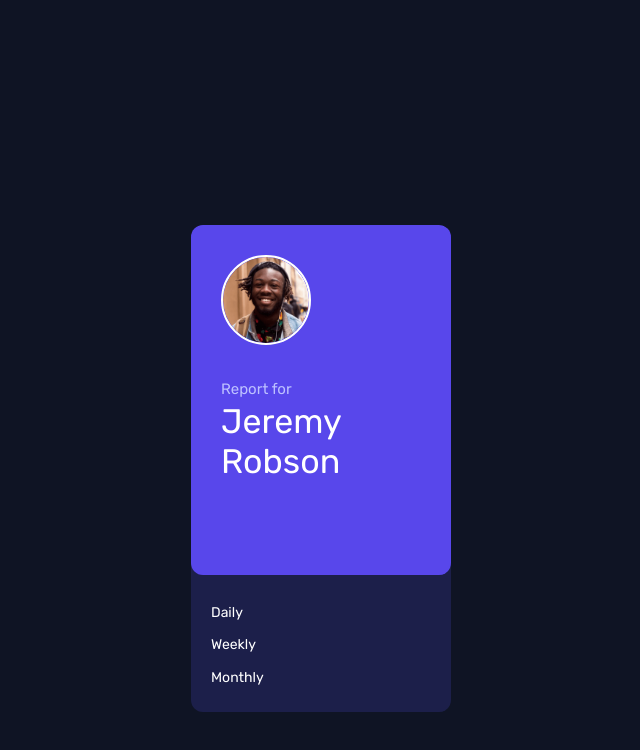
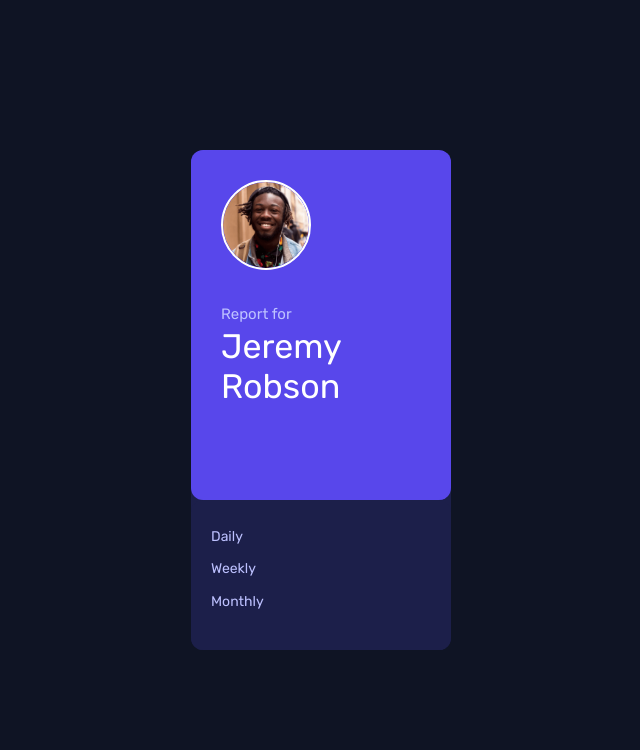
Before and after one commit to bengera/time-tracker, a website: page index.html in a window 1280 px wide. Shown: the whole page, without its empty margins (319-959 px from the left). Drawn offline with Linux system fonts and the light colour scheme.

Commit message:
profile-card-finish

```diff
--- a/index.html
+++ b/index.html
@@ -30,7 +30,9 @@
 <body>
 
   <main class="main-container">
+    <section class="section-profile">
       <div class="profile-card">
+
         <div class="profile-card__picture">
           <img src="images/image-jeremy.png" alt="profile-picture" class="profile-card__img">
         </div>
@@ -38,6 +40,9 @@
         <h1 class="profile-card__name">
           Jeremy Robson
         </h1>
+
+      </div>
+
       <div class="profile-card__time-period">
 
         <ul class="profile-card__list">
@@ -47,7 +52,7 @@
         </ul>
 
       </div>
-    </div>
+    </section>
 
     <!--CARD WORK-->
     <!-- <div class="card">
--- a/sass/_base.scss
+++ b/sass/_base.scss
@@ -84,15 +84,22 @@ body {
   color: #fff;
 }
 
+
+.section-profile {
+  background-color: $color-dark-blue;
+  border-radius: 1.2rem;
+}
+
+
 .profile-card {
   background-color: $color-blue;
   // padding: 5rem;
   border-radius: 1.2rem;
-  position: relative;
   // width: 25rem;
   padding: 3rem;
   width: 26rem;
   height: 35rem;
+  z-index: 5;
 
 
 
@@ -120,17 +127,10 @@ body {
 
   &__time-period {
     background-color: $color-dark-blue;
-    position: absolute;
-    left: 0;
-    right: 0;
-    height: 20rem;
-    margin-top: 3rem;
-    z-index: -1;
+    height: 15rem;
     border-radius: 1.2rem;
     display: flex;
     flex-direction: column;
-
-
 
 
 
@@ -141,7 +141,7 @@ body {
     margin-bottom: 2.2rem;
     display: flex;
     flex-direction: column;
-    margin-top: 9rem;
+    margin-top: 2.6rem;
     margin-left: 2rem;
 
 
@@ -160,10 +160,15 @@ body {
 
     &:link,
     &:visited {
-
-      color: #fff;
+      font-size: 1.4rem;
+      color: $color-pale-blue;
       text-decoration: none;
       cursor: pointer;
+    }
+
+    &:hover
+     {
+      color: #fff;
     }
   }
 
```
Also changed, not shown: css/style.css. Lines whose indentation alone changed are shown as unchanged.
